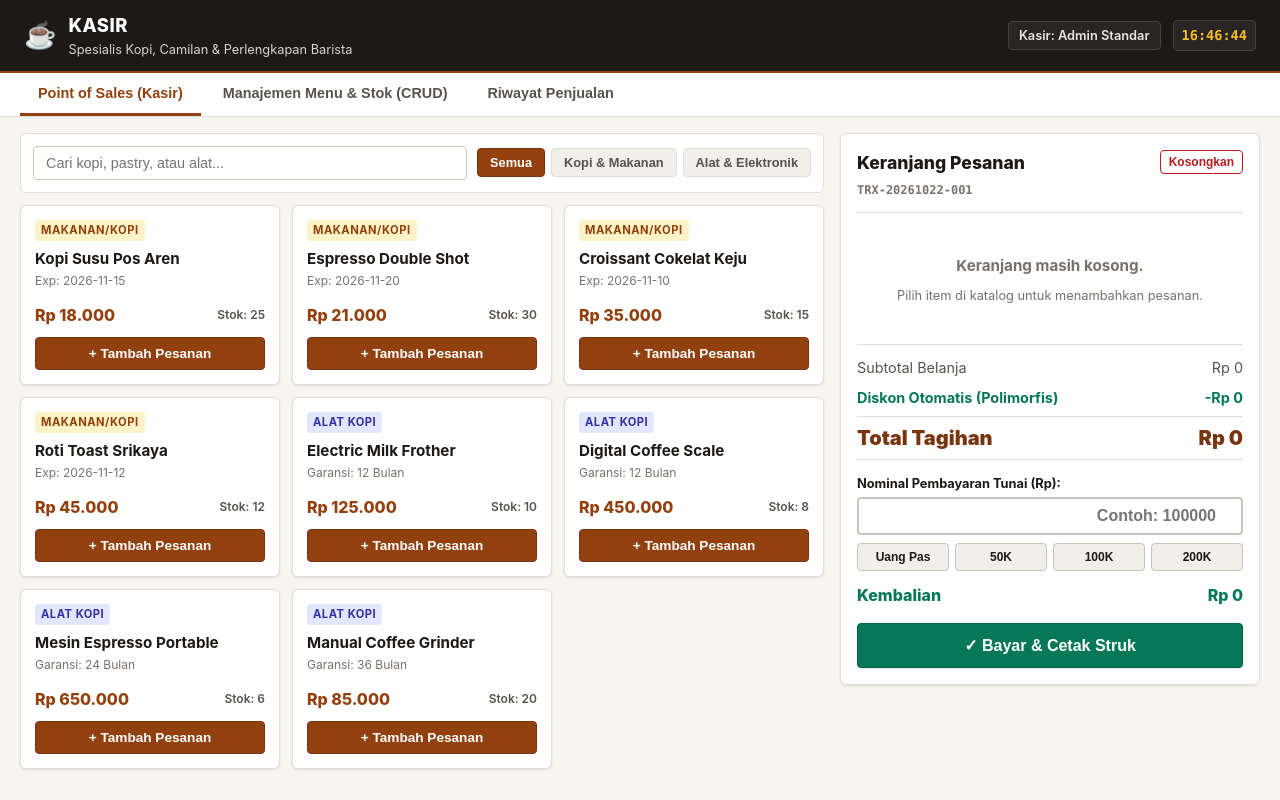
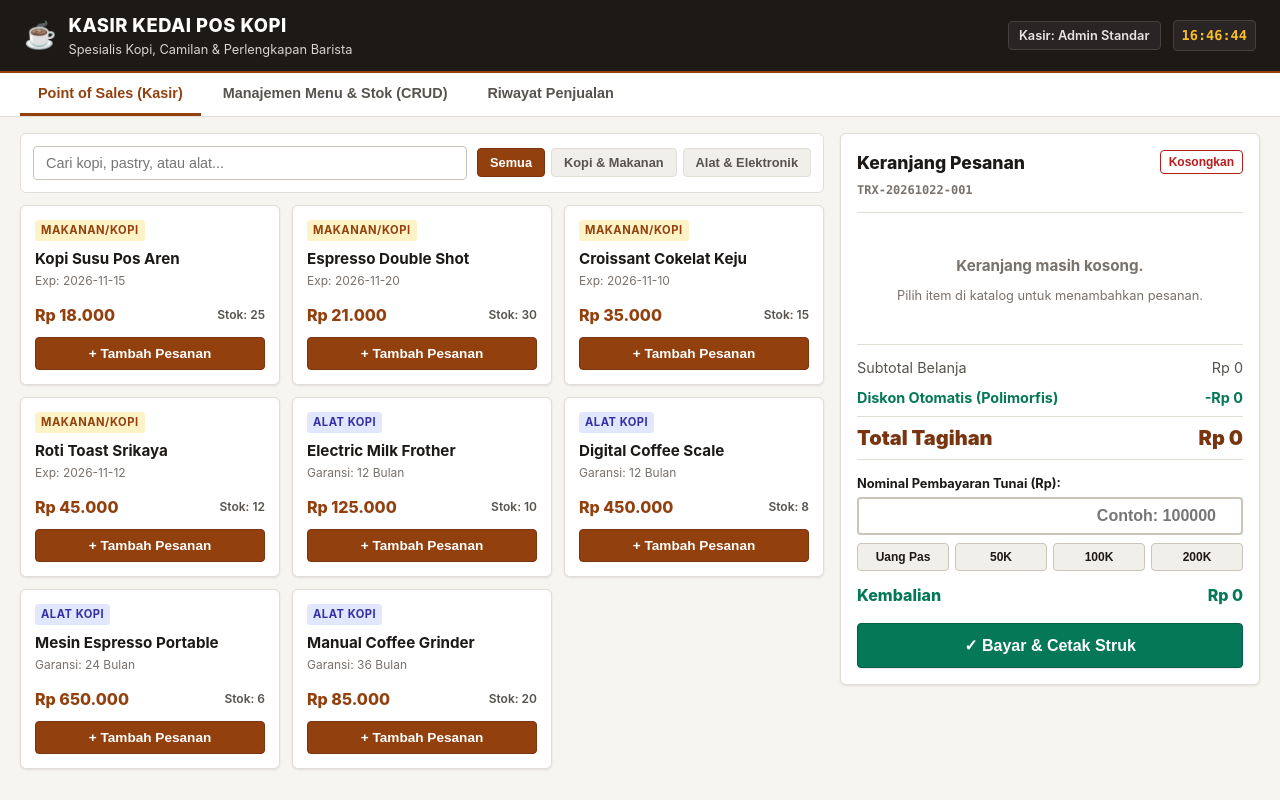
Before and after one commit to MFahriAr/Kasir-Kedai-Pos-Kopi, a plain HTML site: page index.html in a window 1280 px wide. Drawn offline with Linux system fonts and the light colour scheme.

Commit message:
zidan melakukan perulangan di index.html

```diff
--- a/index.html
+++ b/index.html
@@ -12,7 +12,7 @@
         <div class="header-brand">
             <div class="brand-icon">☕</div>
             <div class="brand-text">
-                <h1>KASIR</h1>
+                <h1>KASIR KEDAI POS KOPI</h1>
                 <p>Spesialis Kopi, Camilan & Perlengkapan Barista</p>
             </div>
         </div>
```
